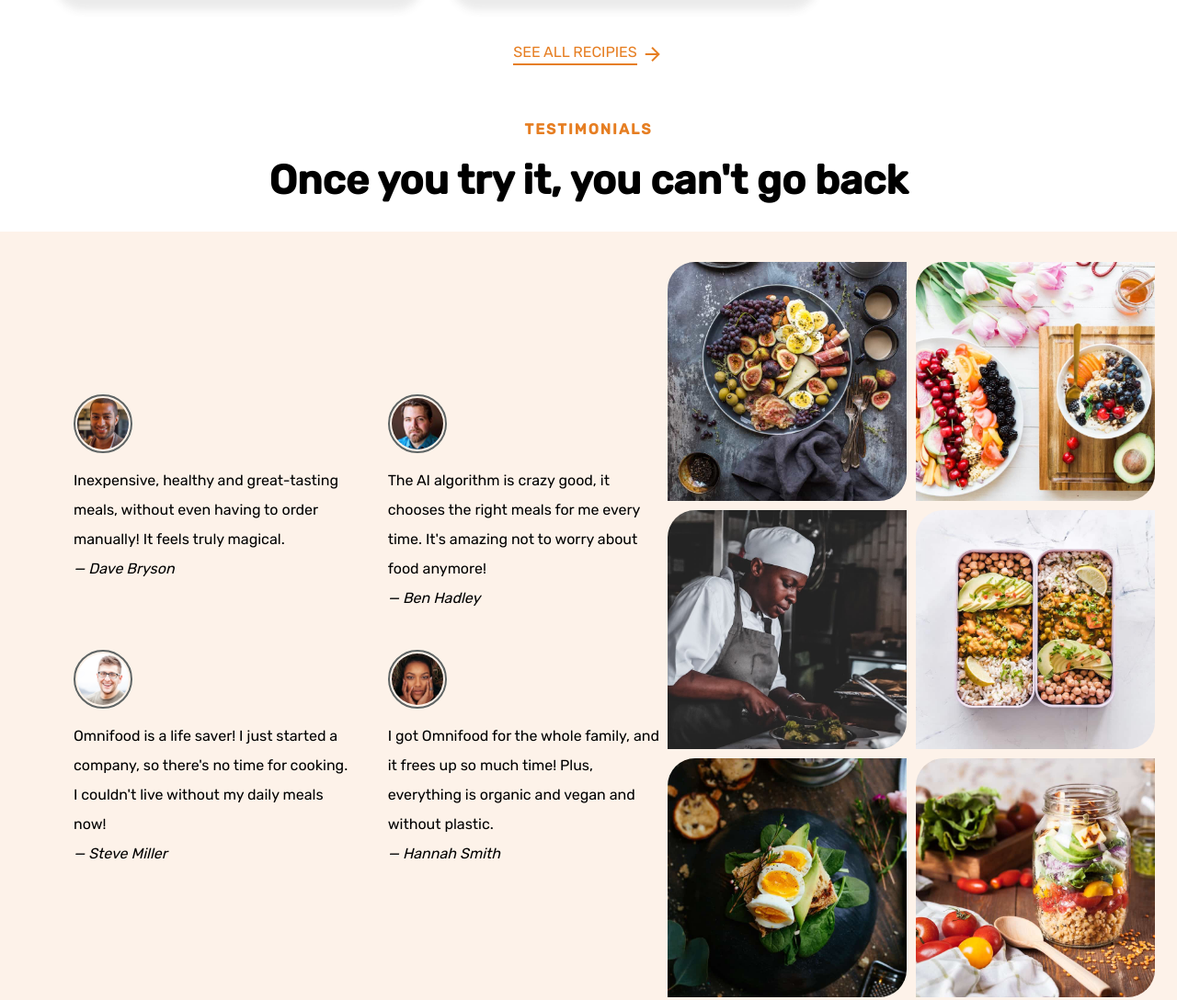
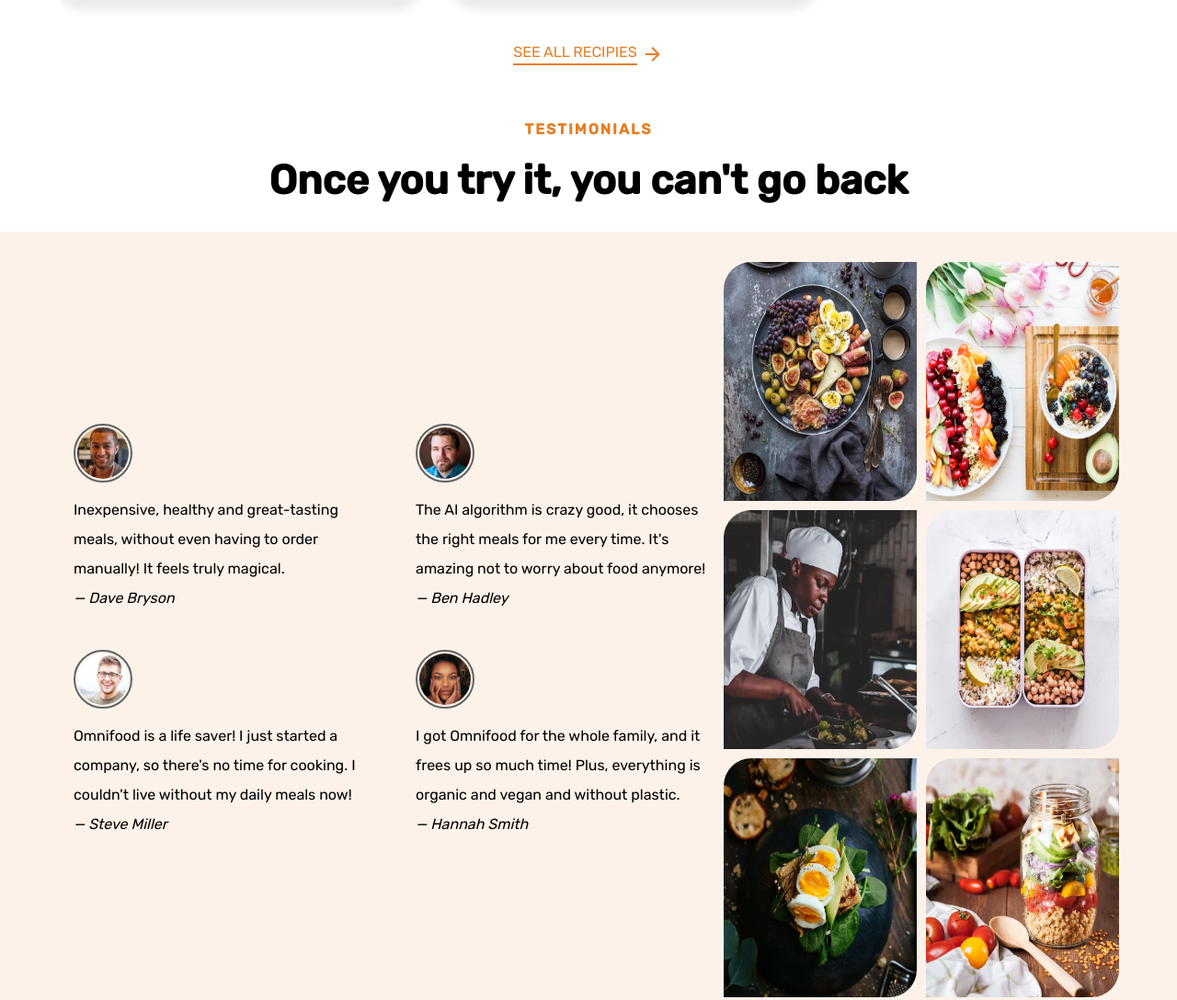
Before and after one commit to Bharatpahwa/OMNIFOOD-PROJECT, a plain HTML site: page index.html in a window 1280 px wide. Shown: the part 3285-4373 px from the top of the page at 92% size. Drawn offline with nearby package versions, Linux system fonts and the light colour scheme.

Commit message:
Update STYLE.CSS

```diff
--- a/STYLE.CSS
+++ b/STYLE.CSS
@@ -365,7 +365,7 @@ button:hover {
   border-radius: 30px 0px 30px 0px;
   margin: 3px;
   height: 260px;
-  width: fit-content;
+  width:210px;
 }
 .gallery {
 /*   margin-left: 20px; */
```
